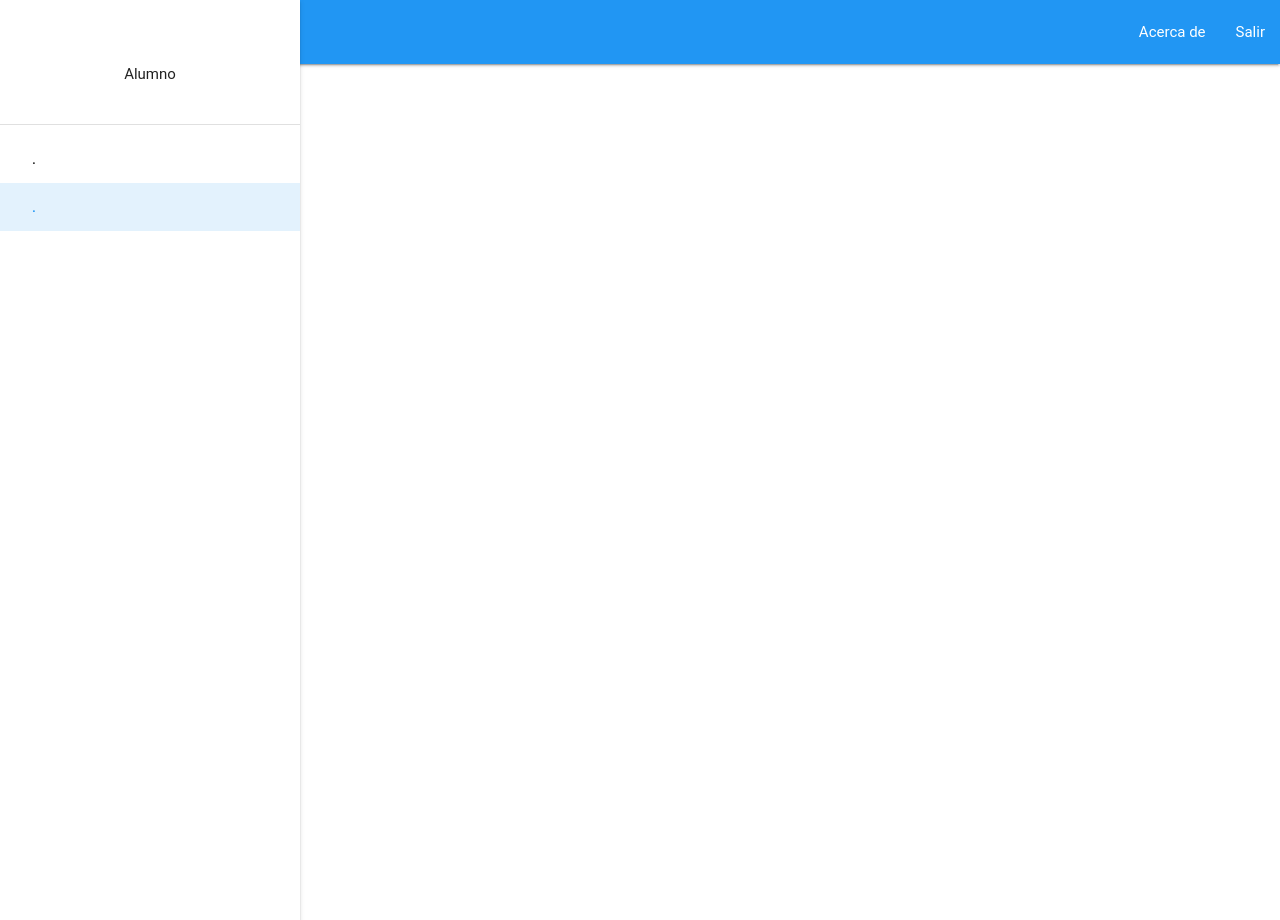
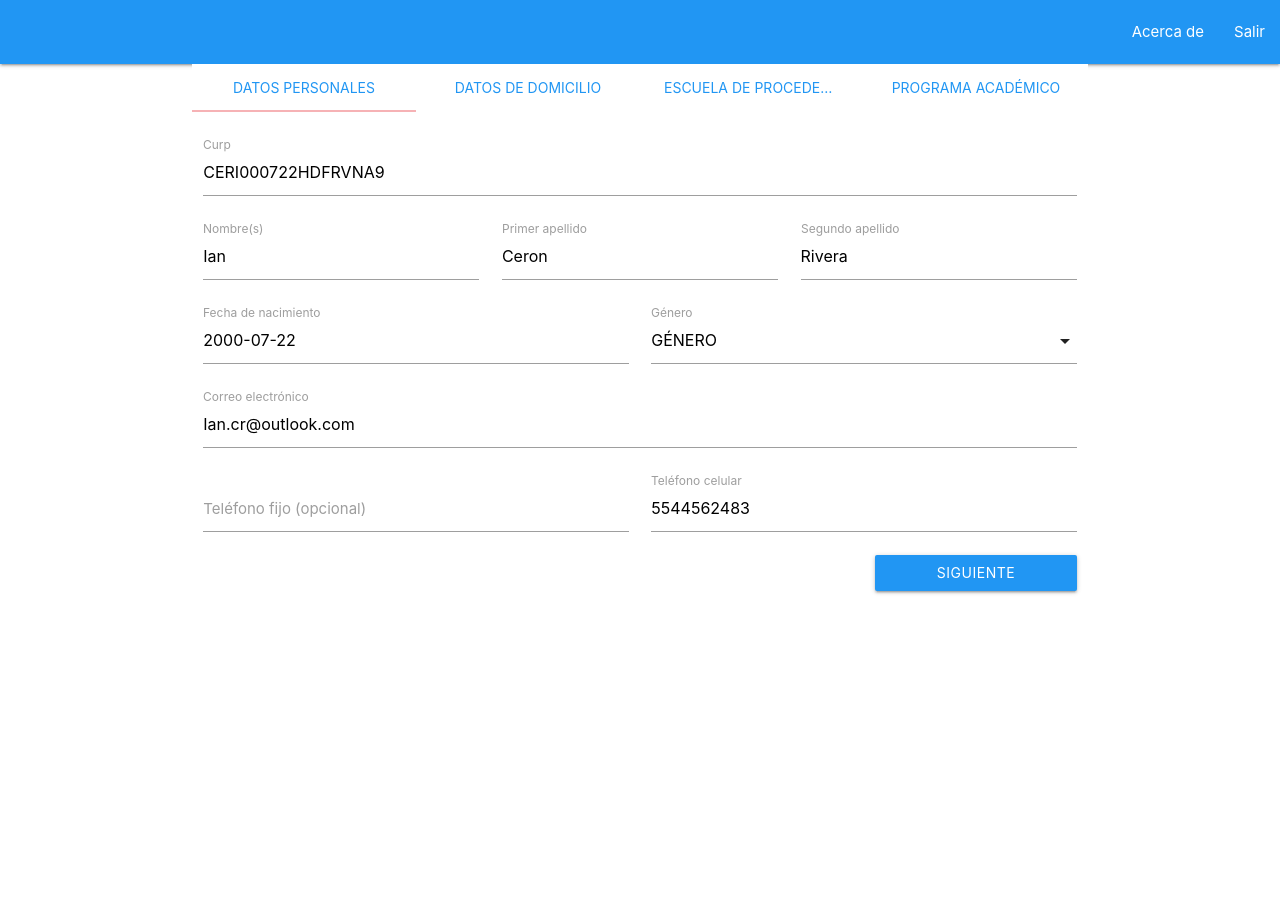
Before and after one commit to edoomm/proyecto-web, a PHP site: page /alumno/ in a window 1280 px wide. Run offline with PHP 8.4, Linux system fonts and the light colour scheme; style sheets or scripts are compiled from the project's sources; some libraries are stand-ins or nearby versions; some web fonts are replaced.

Commit message:
correciones en navegacion y estructura del proyecto

```diff
--- a/admin/alumnos/index.php
+++ b/admin/alumnos/index.php
@@ -54,9 +54,9 @@
 
                     <div class="sidenav-buttons">
                         <div class="blue lighten-5">
-                            <li><a class="waves-effect blue-text" href="./alumnos.html">Alumno</a></li>
+                            <li><a class="waves-effect blue-text" href="../alumnos/">Alumno</a></li>
                         </div>
-                        <li><a class="waves-effect" href="../reportes.html">Reportes</a></li>
+                        <li><a class="waves-effect" href="../reportes/">Reportes</a></li>
                     </div>
                 </ul>
 
--- a/alumno/formulario.js
+++ b/alumno/formulario.js
@@ -145,6 +145,7 @@ $(document).ready(function () {
                                                         data:{nombre:nombre+" "+primer_ape,curp:curp,correo:correo},
                                                         cache: false
                                                     }).done(function(respuesta2){
+                                                        console.log(respuesta2);
                                                         let AX2 = JSON.parse(respuesta2);
                                                         if(AX2.cod == 0){
                                                             self.setTitle("Tu registro no está completo.");
--- a/alumno/index.html
+++ b/alumno/index.html
@@ -4,74 +4,272 @@
 <head>
     <meta charset="utf-8">
     <meta http-equiv="X-UA-Compatible" content="IE=edge,chrome=1">
-    <title>Examples</title>
+    <title>Registro - ESCOM</title>
     <meta name='viewport'
         content='width=device-width,initial-scale=1,minimum-scale=1,maximum-scale=1,user-scalable=no' />
     <meta name="description" content="">
     <meta name="keywords" content="">
-    <!-- local styles -->
-    <link rel="stylesheet" href="../css/admin.css">
-    <!-- Font awesome -->
-    <link rel="stylesheet" href="https://stackpath.bootstrapcdn.com/font-awesome/4.7.0/css/font-awesome.min.css" integrity="sha384-wvfXpqpZZVQGK6TAh5PVlGOfQNHSoD2xbE+QkPxCAFlNEevoEH3Sl0sibVcOQVnN" crossorigin="anonymous">
-    <!--Import jQuery before materialize.js-->
-    <script type="text/javascript" src="https://code.jquery.com/jquery-2.1.1.min.js"></script>
-    <!-- Compiled and minified JavaScript -->
-    <script src="https://cdnjs.cloudflare.com/ajax/libs/materialize/1.0.0/js/materialize.min.js"></script>
-    <!-- Materialize icons -->
-    <link href="https://fonts.googleapis.com/icon?family=Material+Icons" rel="stylesheet">
-    <link rel="stylesheet" href="https://cdnjs.cloudflare.com/ajax/libs/materialize/0.97.3/css/materialize.min.css">
 
+    <link rel="stylesheet" href="https://cdnjs.cloudflare.com/ajax/libs/materialize/1.0.0/css/materialize.min.css">
+    <link rel="stylesheet" href="../validetta-1.0.1/dist/validetta.min.css">
+    <link rel="stylesheet" href="https://cdnjs.cloudflare.com/ajax/libs/jquery-confirm/3.3.4/jquery-confirm.min.css">
 </head>
 
 <body>
 
     <header>
-        <!-- Top navbar -->
+        <!--Top navbar-->
         <nav>
             <div class="nav-wrapper blue">
-                <div class="menu-button">
-                    <a href="#" data-activates="slide-out" class="button-collapse"><i
-                            class="material-icons">menu</i></a>
-                </div>
+
                 <ul id="nav-mobile" class="right">
                     <li><a href="#">Acerca de</a></li>
-                    <li><a href="#">Salir</a></li>
+                    <li><a href="../">Salir</a></li>
                 </ul>
             </div>
         </nav>
     </header>
 
     <main>
-        <!-- Side navbar -->
-        <div class="row">
-            <div class="container">
 
-                <ul id="slide-out" class="side-nav fixed">
-                    <li>
-                        <div class="user-view">
-                            <div class="sidenav-header center">Alumno</div>
-                        </div>
-                    </li>
-                    <li><div class="divider"></div></li>
+        <div class="container">
+            <form autocomplete="off" id="formulario_alumno">
+                <div class="row">
+                    <ul id="tabs-swipe-demo" class="tabs">
+                        <li class="tab col s6 m3" id="tab1"><a class="blue-text active" href="#test-swipe-1">Datos
+                                personales</a>
+                        </li>
+                        <li class="tab col s6 m3" id="tab2"><a class="blue-text" href="#test-swipe-2">Datos de
+                                domicilio</a></li>
+                        <li class="tab col s6 m3" id="tab3"><a class="blue-text" href="#test-swipe-3">Escuela de
+                                procedencia</a>
+                        </li>
+                        <li class="tab col s6 m3" id="tab4"><a class="blue-text" href="#test-swipe-4">Programa
+                                acad&eacute;mico</a>
+                        </li>
+                    </ul>
 
-                    <div class="sidenav-buttons">
-                        <li><a class="waves-effect" href="./formulario.html">.</a></li>
+                    <div id="test-swipe-1" class="col s12">
+                        <div class="row">
+                            <br>
+                            <div class="col s12 input-field">
+                                <label for="curp">Curp</label>
+                                <input type="text" id="curp" name="curp" value="CERI000722HDFRVNA9" onkeyup="mayuscula(this)"
+                                    data-validetta="required">
+                            </div>
 
-                        <div class="blue lighten-5">
-                            <li><a class="waves-effect blue-text" href="./reportes.html">.</a></li>
+                            <div class="col s12 m12 l4 input-field">
+                                <label for="nombre">Nombre(s)</label>
+                                <input type="text" id="nombre" name="nombre" value="Ian" onkeyup="mayuscula(this)" data-validetta="required">
+                            </div>
+
+                            <div class="col s12 m6 l4 input-field">
+                                <label for="primer_ape">Primer apellido</label>
+                                <input type="text" id="primer_ape" name="primer_ape" value="Ceron" onkeyup="mayuscula(this)" data-validetta="required">
+                            </div>
+
+                            <div class="col s12 m6 l4 input-field">
+                                <label for="segundo_ape">Segundo apellido</label>
+                                <input type="text" id="segundo_ape" name="segundo_ape" value="Rivera" onkeyup="mayuscula(this)" data-validetta="required">
+                            </div>
+
+                            <div class="col s12 m6 l6 input-field">
+                                <label for="fecha_nac">Fecha de nacimiento</label>
+                                <input type="text" class="datepicker" id="fecha_nac" name="fecha_nac" value="2000-07-22"
+                                    data-validetta="required">
+                            </div>
+
+                            <div class="input-field col s12 m6 l6">
+                                <label for="genero" class="active">G&eacute;nero</label>
+                                <select id="genero" name="genero" data-validetta="required">
+                                    <option value="">G&Eacute;NERO</option>
+                                    <option value="M">MASCULINO</option>
+                                    <option value="F">FEMENINO</option>
+                                    <option value="N">PREFIERO NO DECIRLO</option>
+                                </select>
+                            </div>
+
+                            <div class="col s12 m12 input-field">
+                                <label for="correo">Correo electr&oacute;nico</label>
+                                <input type="text" id="correo" name="correo" value="Ian.cr@outlook.com" onkeyup="mayuscula(this)" data-validetta="required,email">
+                            </div>
+
+                            <div class="col s12 m6 input-field">
+                                <label for="telefono_fijo">Tel&eacute;fono fijo (opcional)</label>
+                                <input type="text" id="telefono_fijo" name="telefono_fijo" data-validetta="number">
+                            </div>
+
+                            <div class="col s12 m6 input-field">
+                                <label for="telefono_cel">Tel&eacute;fono celular</label>
+                                <input type="text" id="telefono_cel" name="telefono_cel" value="5544562483"
+                                    data-validetta="required,number">
+                            </div>
+
+                            <div class="col s6 m3" style="float:right;">
+                                <a class="btn blue" id="btnContinue1" style="width: 100%;">Siguiente</a>
+                            </div>
                         </div>
                     </div>
-                </ul>
-            </div>
+
+                    <div id="test-swipe-2" class="col s12">
+                        <div class="row">
+                            <br>
+                            <div class="col s12 input-field">
+                                <label for="calle">Calle</label>
+                                <input type="text" id="calle" name="calle" value="Avenida Colinas" onkeyup="mayuscula(this)" data-validetta="required">
+                            </div>
+
+                            <div class="col s12 m6 input-field">
+                                <label for="numero_int">N&uacute;mero interior (opcional)</label>
+                                <input type="text" id="numero_int" name="numero_int" data-validetta="number">
+                            </div>
+
+                            <div class="col s12 m6 input-field">
+                                <label for="numero_ext">N&uacute;mero exterior</label>
+                                <input type="text" id="numero_ext" name="numero_ext" value="73" data-validetta="required,number">
+                            </div>
+
+                            <div class="col s12 m6 input-field">
+                                <label for="cp">C&oacute;digo postal</label>
+                                <input type="text" id="cp" name="cp" value="53218" data-validetta="required,number">
+                            </div>
+
+                            <div class="col s12 m6 input-field">
+                                <label for="colonia">Colonia</label>
+                                <input type="text" id="colonia" name="colonia" value="Colinas de San Mateo" onkeyup="mayuscula(this)" data-validetta="required">
+                            </div>
+
+                            <div class="col s12 m6 input-field">
+                                <label for="municipio">Municipio</label>
+                                <input type="text" id="municipio" name="municipio" value="Naucalpan" onkeyup="mayuscula(this)" data-validetta="required">
+                            </div>
+
+                            <div class="col s12 m6 input-field">
+                                <label for="estado">Estado</label>
+                                <input type="text" id="estado" name="estado" value="Estado de México" onkeyup="mayuscula(this)" data-validetta="required">
+                            </div>
+
+                            <div class="col s6 m3" style="float:right;">
+                                <a class="btn blue" id="btnContinue2" style="width: 100%;">Siguiente</a>
+                            </div>
+
+                            <div class="col s6 m3" style="float:right;">
+                                <a class="btn blue" id="btnPrevious2" style="width: 100%;">Anterior</a>
+                            </div>
+                        </div>
+                    </div>
+
+                    <div id="test-swipe-3" class="col s12">
+                        <div class="row">
+                            <div class="input-field col s12 m6">
+                                <label for="bachillerato" class="active">Bachillerato</label>
+                                <select id="bachillerato" name="bachillerato" data-validetta="required">
+                                    <option value="" selected>TIPO DE BACHILLERATO</option>
+                                    <option value="BACHILLERATO GENERAL">BACHILLERATO GENERAL</option>
+                                    <option value="BACHILLERATO TÉCNICO">BACHILLERATO T&Eacute;CNICO</option>
+                                    <option value="BACHILLERATO EN LÍNEA">BACHILLERATO EN L&Iacute;NEA</option>
+                                </select>
+                            </div>
+
+                            <div id="nombre_escuela" class="col s12 m6 input-field">
+                                <label for="nombre_Escuela">Nombre de la escuela</label>
+                                <input readonly type="text" name="nombre_Escuela" id="nombre_Escuela" onkeyup="mayuscula(this)">
+                            </div>
+
+                            <div id="box_escuela_1" class="input-field col s12 m6" style="display:none;">
+                                <label for="escuelas" class="active">Escuela</label>
+                                <select id="escuelas" name="escuelas">
+                                    <option value="" selected>SELECIONA ESCUELA</option>
+
+                                </select>
+                            </div>
+
+                            <div class="col s12 input-field">
+                                <label for="localidad">Localidad</label>
+                                <input readonly type="text" name="localidad" id="localidad" onkeyup="mayuscula(this)"
+                                    data-validetta="required">
+                            </div>
+
+                            <div id="box_formacion_tecnica" class="col s12 input-field" style="display:none;">
+                                <label for="formacion_tecnica" class="active">Formaci&oacute;n t&eacute;cnica</label>
+                                <select name="formacion_tecnica" id="formacion_tecnica">
+                                    <option value="" selected>FORMACI&Oacute;N T&Eacute;CNICA OBTENIDA
+                                    </option>
+                                </select>
+                            </div>
+
+                            <div id="input_formacion_tecnica" class="col s12 input-field" style="display:none;">
+                                <label for="formacion_tecnica2">Formaci&oacute;n t&eacute;cnica obtenida</label>
+                                <input type="text" name="formacion_tecnica2" id="formacion_tecnica2" onkeyup="mayuscula(this)">
+                            </div>
+
+                            <div class="col s12 input-field">
+                                <label for="promedio">Promedio obtenido</label>
+                                <input type="text" name="promedio" id="promedio" value="9" data-validetta="required">
+                            </div>
+
+                            <div class="col s6 m3" style="float:right;">
+                                <a class="btn blue" id="btnContinue3" style="width: 100%;">Siguiente</a>
+                            </div>
+
+                            <div class="col s6 m3" style="float:right;">
+                                <a class="btn blue" id="btnPrevious3" style="width: 100%;">Anterior</a>
+                            </div>
+                        </div>
+                    </div>
+
+                    <div id="test-swipe-4" class="col s12">
+                        <div class="row">
+                            <br>
+                            <div class="col s12 m6 input-field">
+                                <label for="semestre">Semestre</label>
+                                <input readonly value="2021-1" type="text" id="semestre" name="semestre" onkeyup="mayuscula(this)">
+                            </div>
+
+                            <div class="col s12 m6 input-field">
+                                <label for="programa_academico" class="active">Programa acad&eacute;mico</label>
+                                <select id="programa_academico" name="programa_academico" data-validetta="required">
+                                    <option value="" selected>PROGRAMA ACAD&Eacute;MICO</option>
+                                    <option value="1">ING. EN SISTEMAS COMPUTACIONALES (ISC)</option>
+                                    <option value="2">ING. EN INTELIGENCIA ARTIFICIAL (IIA)</option>
+                                    <option value="3">LIC. EN CIENCIA DE DATOS (LCD)</option>
+                                </select>
+                            </div>
+
+                            <div class="col s12 m6 input-field">
+                                <label for="opcion" class="active">Opci&oacute;n</label>
+                                <select id="opcion" name="opcion" data-validetta="required">
+                                    <option value="" selected>N&Uacute;MERO DE OPCI&Oacute;N ASIGNADA
+                                    </option>
+                                    <option value="1">ESCOM FUE MI PRIMER OPCI&Oacute;N</option>
+                                    <option value="2">ESCOM FUE MI SEGUNDA OPCI&Oacute;N</option>
+                                    <option value="3">ESCOM FUE MI TERCER OPCI&Oacute;N</option>
+                                    <option value="4">ESCOM NO ESTUVO EN MIS OPCIONES</option>
+                                </select>
+                            </div>
+                        </div>
+
+                        <div class="row">
+                            <div class="col s6 m3 input-field" style="float:right;">
+                                <input type="submit" class="btn blue" style="width: 100%;" value="Registrar">
+                            </div>
+
+                            <div class="col s6 m3 input-field" style="float:right;">
+                                <a class="btn blue" id="btnPrevious4" style="width: 100%;">Anterior</a>
+                            </div>
+                        </div>
+                    </div>
+                </div>
+            </form>
         </div>
     </main>
-
-    <script>
-        $(document).ready(function () {
-            $(".button-collapse").sideNav();
-        });
-    </script>
-
 </body>
 
+<script src="https://code.jquery.com/jquery-3.5.1.js"></script>
+<script src="https://cdnjs.cloudflare.com/ajax/libs/jquery-confirm/3.3.4/jquery-confirm.min.js"></script>
+<script src="https://cdnjs.cloudflare.com/ajax/libs/materialize/1.0.0/js/materialize.min.js"></script>
+<script src="../validetta-1.0.1/dist/validetta.min.js"></script>
+<script src="../validetta-1.0.1/localization/validettaLang-es-ES.js"></script>
+<script src="./formulario.js"></script>
+
 </html>
--- a/index.html
+++ b/index.html
@@ -30,7 +30,7 @@
             <p>Si es la primera vez que ingresas a esta página da click en el botón "Registrate", si ya te registraste y quieres consultar tu estado, da click en "Consulta"</p>
             <div class="row">
                 <div class="col s12 m6 l6 left-button">
-                    <a href="./alumno/formulario.html" class="waves-effect waves-light btn blue">Registrate</a>
+                    <a href="./alumno/" class="waves-effect waves-light btn blue">Registrate</a>
                 </div>
                 <div class="col s12 m6 l6 right-button">
                     <a href="./alumno/consulta.html" class="waves-effect waves-light btn blue">Consulta</a>
```
Also changed, not shown: admin/reportes/index.html (renamed from admin/reportes.html, +3 -5 lines), alumno/formulario.html (deleted, +0 -275 lines), alumno/pruba.html (deleted, +0 -94 lines), 1 other file.
